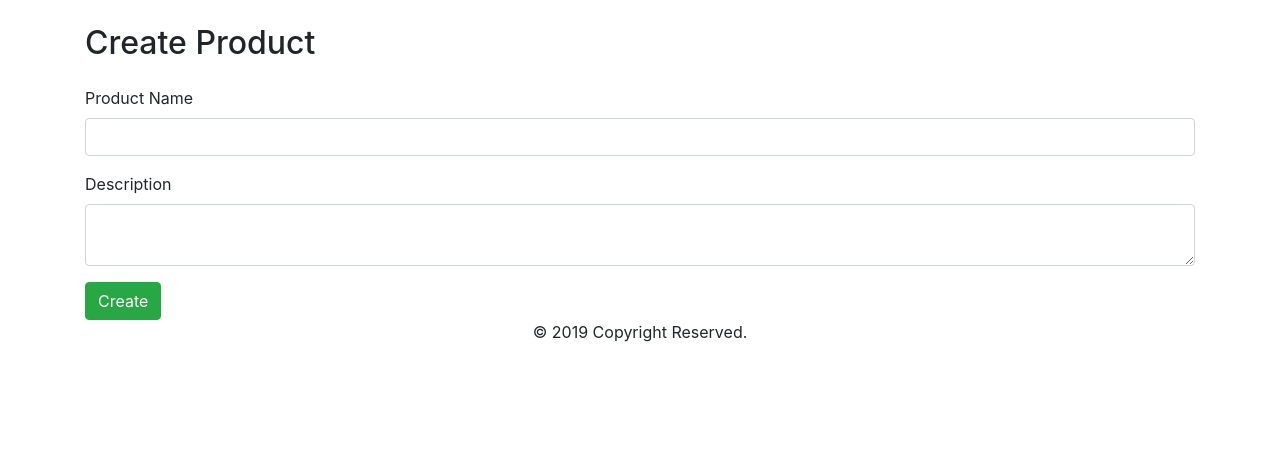
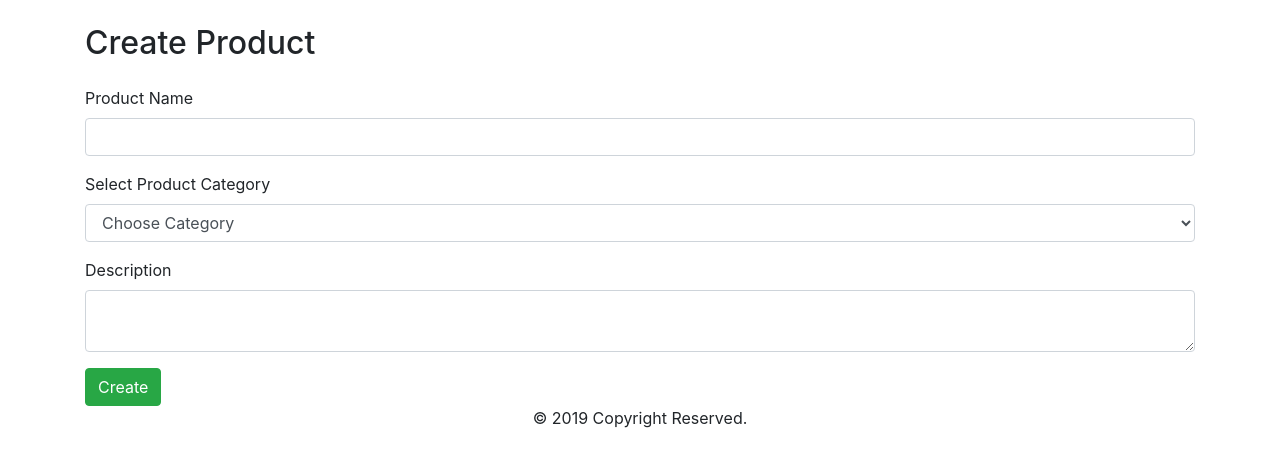
Before and after one commit to ramkumar522/ecommerce1, a PHP site: page /dashboard/product-create.php in a window 1280 px wide. Shown: the part 58-525 px from the top of the page. Run offline with PHP 8.4, Linux system fonts and the light colour scheme; a user stored in the database is signed in; data comes from the database, SQL or seed files in the repository.

Commit message:
product crud

```diff
--- a/dashboard/product-create.php
+++ b/dashboard/product-create.php
@@ -5,14 +5,14 @@
 	$name=$_POST['title'];
 	$description=$_POST['description'];
 	$date=date('Y-m-d');
+	$category_id=$_POST['category_id'];
 	$sqlinsert = "INSERT INTO products
-		(name,description,created_at)
-		VALUES ('$name', '$description', '$date')";
+	(name,description,created_at,category_id)
+	VALUES ('$name', '$description', '$date',$category_id)";
 	if(mysqli_query($db,$sqlinsert)){
 		header("location:product.php");
 	}
 }
-
 ?>
 
 <div class="container">
@@ -25,6 +25,20 @@
 		</div>
 
 		<div class="form-group">
+			<label>Select Product Category</label>
+			<select name="category_id" class="form-control">
+				<option value="0">Choose Category</option>
+				<?php
+				$productCategory = mysqli_query($db,"select * from product_category");
+				if($productCategory){
+					while($row = mysqli_fetch_array($productCategory, MYSQLI_ASSOC)) {
+						?>
+						<option value="<?php echo $row['id']?>"><?php echo $row['name'];?></option>
+					<?php } }?>
+				</select>
+			</div>
+
+			<div class="form-group">
 				<label>Description </label>
 				<textarea class="form-control" name="description"
 				required></textarea>
--- a/dashboard/product.php
+++ b/dashboard/product.php
@@ -1,6 +1,7 @@
 <?php require 'header.php';?>
 <?php
-$product = mysqli_query($db,"select * from products");
+$product = mysqli_query($db,"select products.* ,product_category.name as category_name from products LEFT JOIN product_category
+ON products.category_id = product_category.id");
 ?>
 <div class="container">
 	<h2 class="mt-4 mb-4">Product
@@ -12,6 +13,7 @@
     <tr>
       <th scope="col">ID</th>
       <th scope="col">Name</th>
+      <th scope="col">Category</th>
       <th scope="col">Created At</th>
       <th scope="col">Action</th>
     </tr>
@@ -24,6 +26,7 @@
     <tr>
       <th scope="row"><?php echo $row['id'];?></th>
       <td><?php echo $row['name'];?></td>
+      <td><?php echo $row['category_name'];?></td>
       <td><?php echo $row['created_at'];?></td>
       <td>
       	<a href="product-edit.php?id=<?php echo $row['id'];?>" class="btn btn-info">Edit</a>
```
Also changed, not shown: dashboard/product-edit.php (+26 -16 lines). Lines whose indentation alone changed are shown as unchanged.
